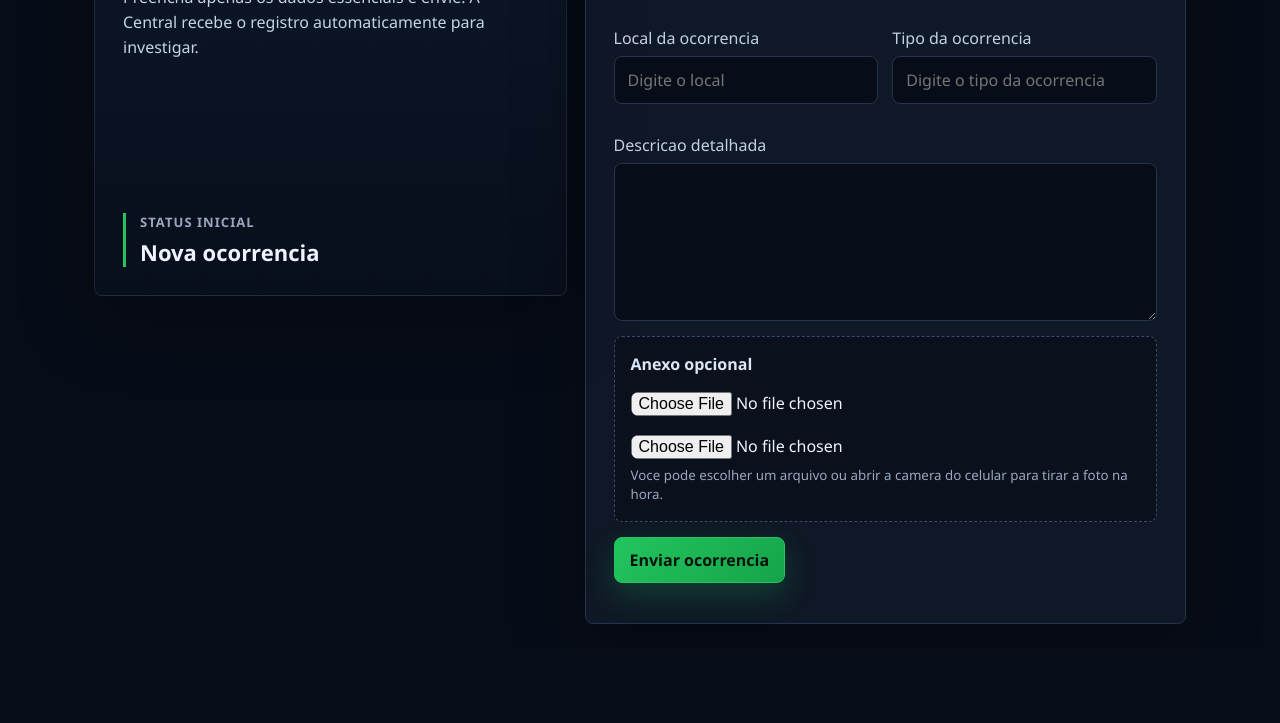
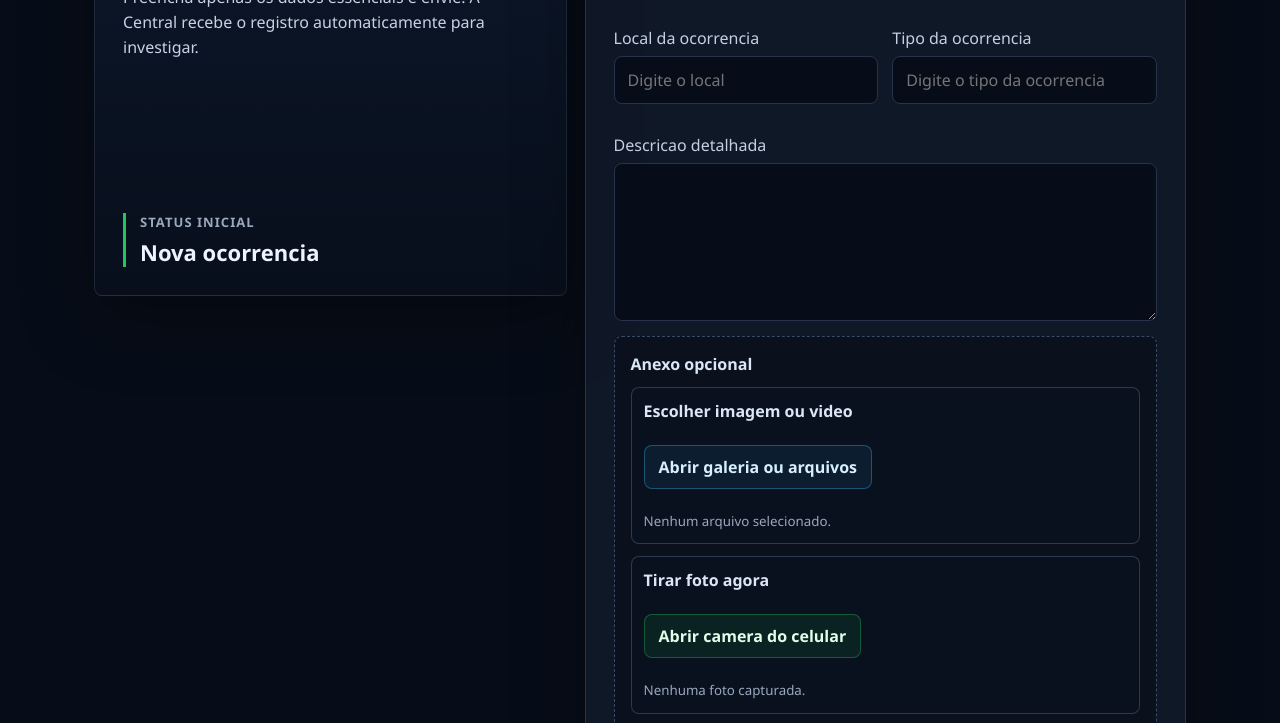
Before and after one commit to naor2023/Relatorio-equipe, a website: page vigia.html in a window 1280 px wide. Shown: the part 229-952 px from the top of the page. Before the commit the page ends 877 px from the top, so only its background shows below. Drawn offline with Linux system fonts and the light colour scheme; no server answers.

Commit message:
Melhora clareza do anexo por foto

```diff
--- a/app.js
+++ b/app.js
@@ -47,6 +47,29 @@ function wireLogout() {
   $("#logoutBtn")?.addEventListener("click", async () => {
     await fetch("/api/logout", { method: "POST" });
     location.href = "/";
+  });
+}
+
+function wireAttachmentLabels() {
+  const attachmentInput = $("#attachmentInput");
+  const attachmentName = $("#attachmentName");
+  const cameraInput = $("#cameraInput");
+  const cameraAttachmentName = $("#cameraAttachmentName");
+
+  attachmentInput?.addEventListener("change", () => {
+    attachmentName.textContent = attachmentInput.files[0]?.name || "Nenhum arquivo selecionado.";
+    if (attachmentInput.files[0] && cameraInput) {
+      cameraInput.value = "";
+      if (cameraAttachmentName) cameraAttachmentName.textContent = "Nenhuma foto capturada.";
+    }
+  });
+
+  cameraInput?.addEventListener("change", () => {
+    cameraAttachmentName.textContent = cameraInput.files[0]?.name || "Nenhuma foto capturada.";
+    if (cameraInput.files[0] && attachmentInput) {
+      attachmentInput.value = "";
+      if (attachmentName) attachmentName.textContent = "Nenhum arquivo selecionado.";
+    }
   });
 }
 
@@ -206,6 +229,7 @@ document.addEventListener("DOMContentLoaded", async () => {
   }
   await loadMe();
   wireLogout();
+  wireAttachmentLabels();
   await fillOptions().catch(() => {});
   if ($("#occurrenceForm")) {
     $("#occurrenceForm").addEventListener("submit", async (ev) => {
@@ -218,6 +242,8 @@ document.addEventListener("DOMContentLoaded", async () => {
       try {
         await api("/api/occurrences", { method: "POST", body: JSON.stringify(payload) });
         form.reset();
+        if ($("#attachmentName")) $("#attachmentName").textContent = "Nenhum arquivo selecionado.";
+        if ($("#cameraAttachmentName")) $("#cameraAttachmentName").textContent = "Nenhuma foto capturada.";
         $("#formMessage").textContent = "Ocorrencia enviada.";
       } catch (error) {
         $("#formMessage").textContent = error.message;
--- a/styles.css
+++ b/styles.css
@@ -334,15 +334,46 @@ output { display: block; margin-top: 12px; color: var(--accent); }
 .upload-box span {
   color: #dbe7f6;
   font-weight: 700;
+  display: block;
+  margin-bottom: 12px;
 }
 .upload-box input {
-  margin-top: 10px;
-  border: 0;
-  padding: 0;
-  background: transparent;
+  display: none;
 }
-.upload-box input + input {
-  margin-top: 12px;
+.upload-option {
+  display: grid;
+  gap: 8px;
+  padding: 12px;
+  margin-bottom: 12px;
+  border: 1px solid rgba(58,75,104,.7);
+  border-radius: 8px;
+  background: rgba(10,18,32,.65);
+}
+.upload-option strong {
+  color: #dbe7f6;
+}
+.file-trigger {
+  width: fit-content;
+  display: inline-flex;
+  align-items: center;
+  justify-content: center;
+  min-height: 40px;
+  padding: 10px 14px;
+  border-radius: 8px;
+  border: 1px solid rgba(56,189,248,.35);
+  background: rgba(56,189,248,.08);
+  color: #d7efff;
+  font-weight: 700;
+  cursor: pointer;
+}
+.file-trigger:hover {
+  transform: translateY(-1px);
+  background: rgba(56,189,248,.14);
+}
+.camera-trigger {
+  border-color: rgba(34,197,94,.35);
+  background: rgba(34,197,94,.1);
+  color: #dfffe9;
 }
 .upload-box small {
   color: var(--muted);
--- a/vigia.html
+++ b/vigia.html
@@ -33,12 +33,22 @@
         <datalist id="locationSuggestions"></datalist>
         <datalist id="typeSuggestions"></datalist>
         <label>Descricao detalhada<textarea name="description" rows="6" required></textarea></label>
-        <label class="upload-box">
+        <div class="upload-box">
           <span>Anexo opcional</span>
-          <input name="attachment" type="file" accept="image/*,video/*">
-          <input name="camera_attachment" type="file" accept="image/*" capture="environment">
-          <small>Voce pode escolher um arquivo ou abrir a camera do celular para tirar a foto na hora.</small>
-        </label>
+          <div class="upload-option">
+            <strong>Escolher imagem ou video</strong>
+            <label class="file-trigger" for="attachmentInput">Abrir galeria ou arquivos</label>
+            <input id="attachmentInput" name="attachment" type="file" accept="image/*,video/*">
+            <small id="attachmentName">Nenhum arquivo selecionado.</small>
+          </div>
+          <div class="upload-option">
+            <strong>Tirar foto agora</strong>
+            <label class="file-trigger camera-trigger" for="cameraInput">Abrir camera do celular</label>
+            <input id="cameraInput" name="camera_attachment" type="file" accept="image/*" capture="environment">
+            <small id="cameraAttachmentName">Nenhuma foto capturada.</small>
+          </div>
+          <small>Use a camera para registrar a imagem na hora ou escolha um arquivo que ja esteja no aparelho.</small>
+        </div>
         <button class="primary" type="submit">Enviar ocorrencia</button>
         <output id="formMessage"></output>
       </form>
```
